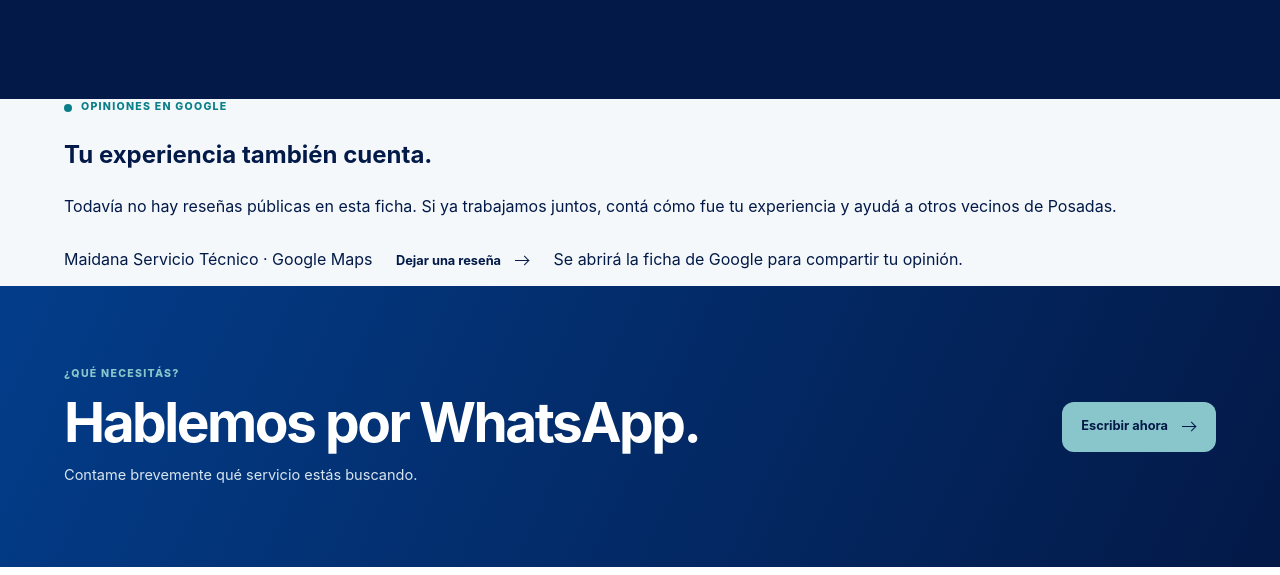
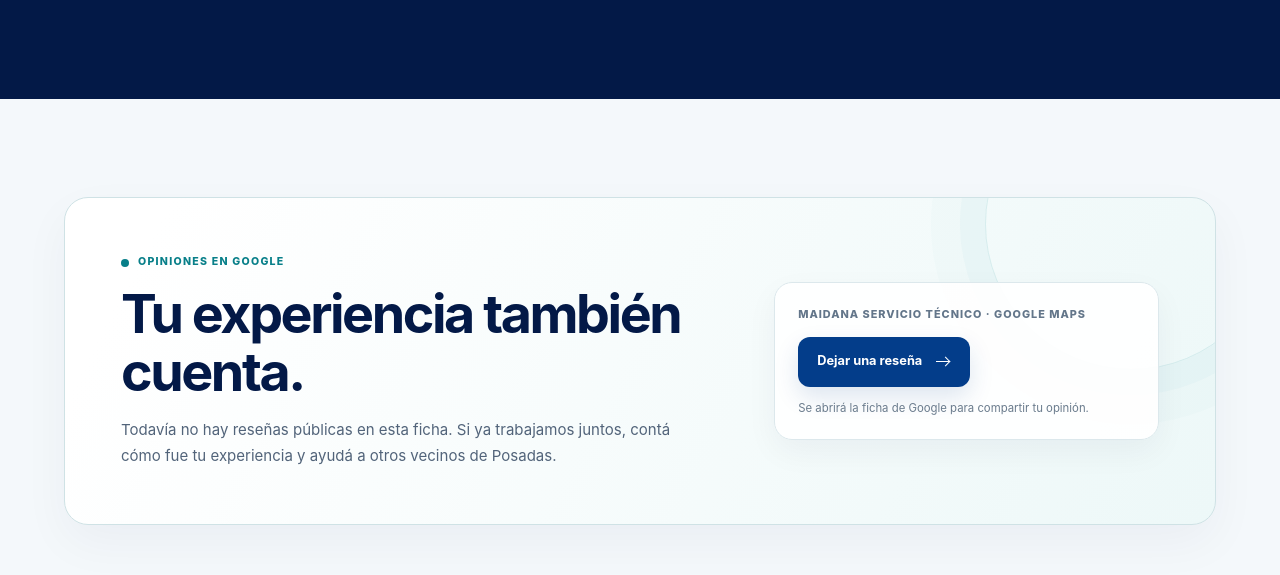
Before and after one commit to TuWebEnTresDias/servicio-tecnico, a plain HTML site: page index.html in a window 1280 px wide. Shown: the part 2854-3429 px from the top of the page. Drawn offline with Linux system fonts and the light colour scheme.

Commit message:
Cargar estilos aislados de reseñas

```diff
--- a/index.html
+++ b/index.html
@@ -20,6 +20,7 @@
   <link rel="icon" href="./assets/logo-maidana-mg.webp" type="image/webp">
   <link rel="preload" as="image" href="./assets/logo-maidana.webp" type="image/webp">
   <link rel="stylesheet" href="./style.css?v=20261114-google-reviews-1">
+  <link rel="stylesheet" href="./reviews.css?v=20261114-1">
   <script src="./analytics.js" defer></script>
   <script src="./script.js" defer></script>
 </head>
```
